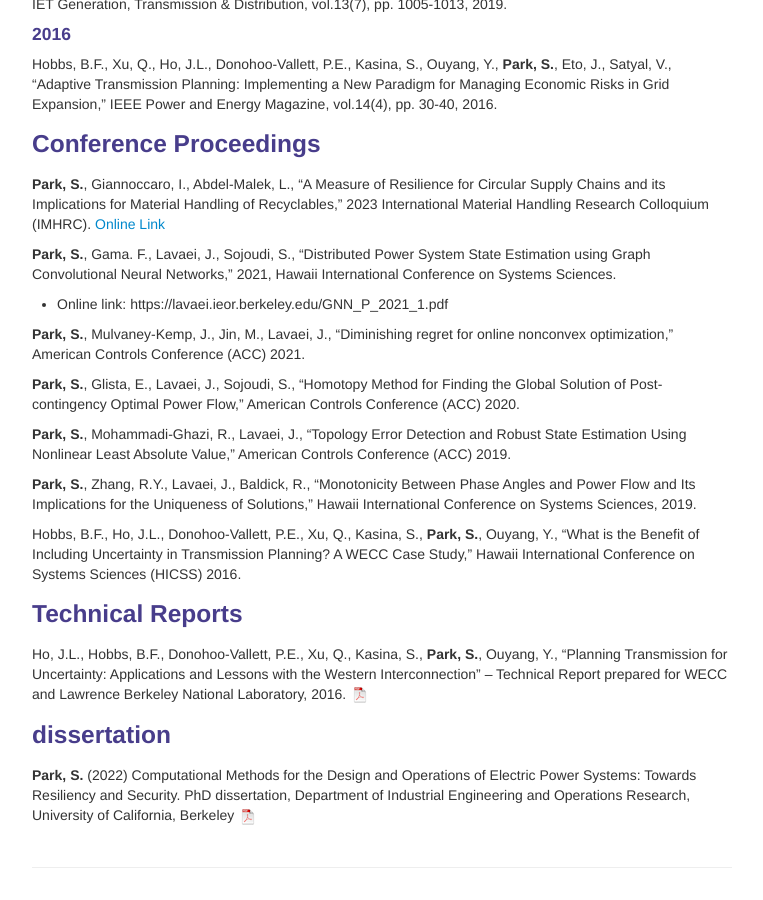
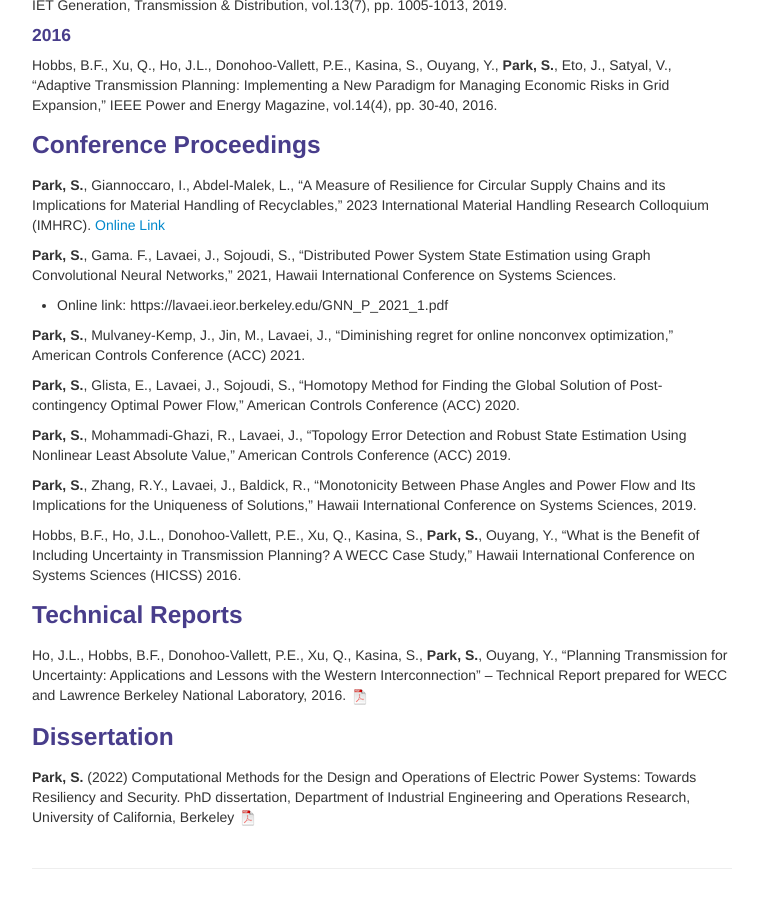
Before and after one commit to sangwoopark-njit/sangwoopark-njit.github.io, a Jekyll site: the page built from pubs.md, in a window 1280 px wide and 900 px high, scrolled down 858 px. Shown: the whole window, without its empty margins (258-1021 px from the left). Built offline with Jekyll 4.4.1, drawn with Linux system fonts in a browser that asks for light colours.

Commit message:
Update pubs.md

```diff
--- a/pubs.md
+++ b/pubs.md
@@ -44,6 +44,7 @@
 
 **Park, S.**, Glista, E., Lavaei, J., Sojoudi, S., “An Efficient Homotopy Method for Solving the Post-contingency Optimal
 Power Flow to Global Optimality,” IEEE Access, vol.10, 2022.
+[![pdf](icons16/pdf-icon.png)](https://ieeexplore.ieee.org/document/9966487)
 
 Mulvaney-Kemp, J., **Park, S.**, Jin, M., Lavaei, J., “Dynamic Regret Bounds for Online Nonconvex Optimization,”
 IEEE Transactions on Control of Network Systems, vol.10(2), pp. 599-611, 2022.
@@ -93,7 +94,7 @@
 [![pdf](icons16/pdf-icon.png)]({{ BASE_PATH }}/Planning-for-Uncertainty-Final-Report.pdf)<br/>
 
 
-### <a name="thesis"></a>dissertation
+### <a name="thesis"></a>Dissertation
 
 **Park, S.** (2022) Computational Methods for the Design and Operations of Electric Power Systems: Towards Resiliency
 and Security.  PhD dissertation, Department of Industrial Engineering and Operations Research,
```
